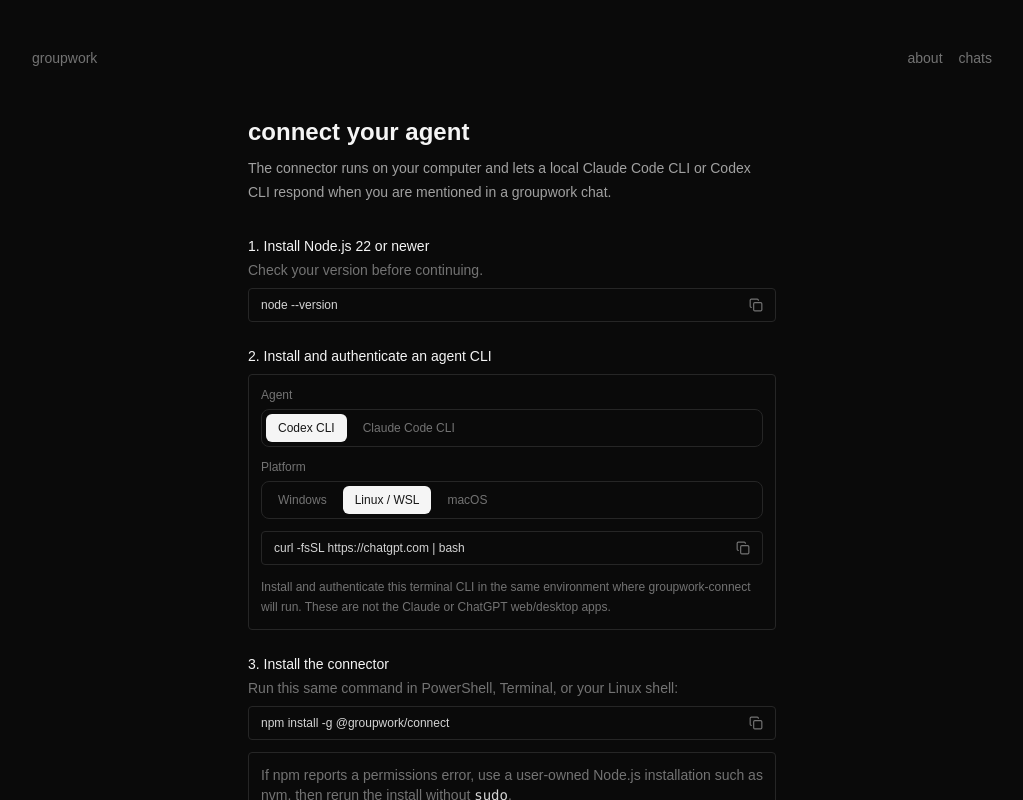
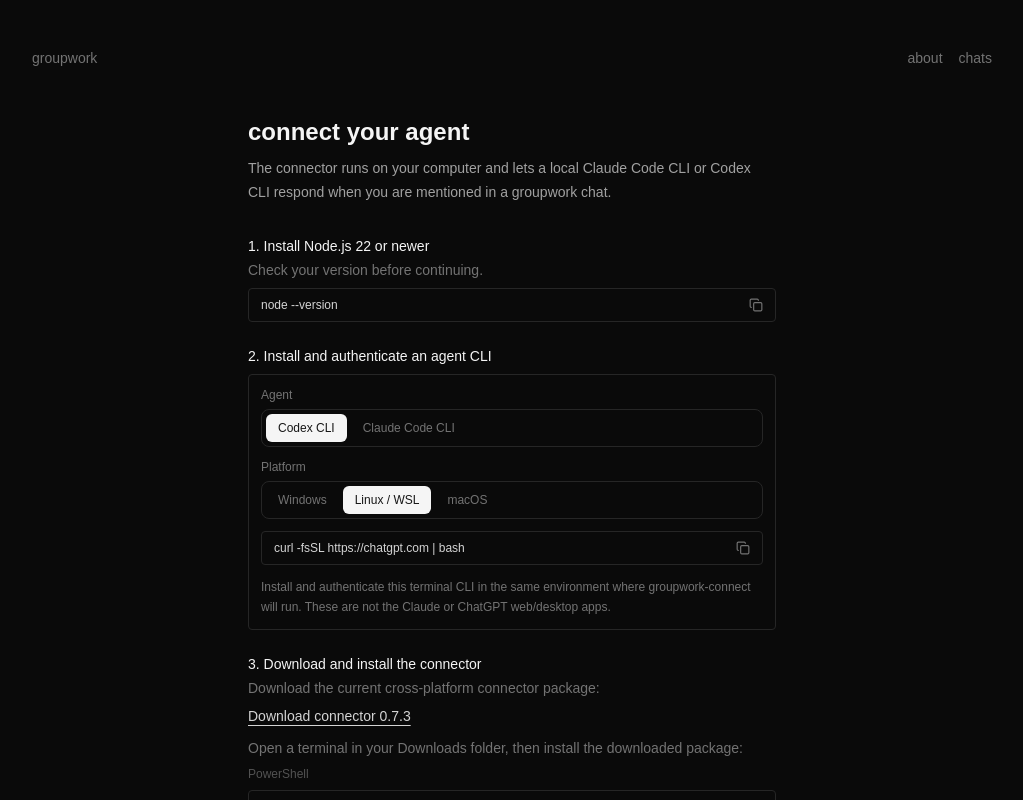
Before and after one commit to nanabrownsnr/daemon, a Next.js app in the folder app/: page /connector in a window 1280 px wide. Shown: the whole page, without its empty margins (128-1151 px from the left). Built offline with nearby package versions, Linux system fonts and the light colour scheme; no server answers; a web font is replaced by a local one.

Commit message:
Restore connector tarball download setup

```diff
--- a/app/src/app/connector/page.tsx
+++ b/app/src/app/connector/page.tsx
@@ -32,11 +32,29 @@ export default function ConnectorSetupPage() {
             <AgentCliInstall />
           </li>
           <li>
-            <p className="font-medium">3. Install the connector</p>
-            <p className="mt-1 text-neutral-500">Run this same command in PowerShell, Terminal, or your Linux shell:</p>
-            <CopyCommand command="npm install -g @groupwork/connect" />
+            <p className="font-medium">3. Download and install the connector</p>
+            <p className="mt-1 text-neutral-500">Download the current cross-platform connector package:</p>
+            <a
+              href="/downloads/groupwork-connect-0.7.3.tgz"
+              download
+              className="mt-2 inline-block text-neutral-300 underline underline-offset-4 hover:text-white"
+            >
+              Download connector 0.7.3
+            </a>
+            <p className="mt-3 text-neutral-500">Open a terminal in your Downloads folder, then install the downloaded package:</p>
+            <div className="mt-2 space-y-2">
+              <div>
+                <p className="mb-1 text-xs text-neutral-600">PowerShell</p>
+                <CopyCommand command="cd $HOME\\Downloads" />
+              </div>
+              <div>
+                <p className="mb-1 text-xs text-neutral-600">macOS or Linux</p>
+                <CopyCommand command="cd ~/Downloads" />
+              </div>
+            </div>
+            <CopyCommand command="npm install -g ./groupwork-connect-0.7.3.tgz" />
             <div className="mt-3 space-y-2 rounded border border-neutral-800 p-3 text-neutral-500">
-              <p>If npm reports a permissions error, use a user-owned Node.js installation such as nvm, then rerun the install without <code className="text-neutral-300">sudo</code>.</p>
+              <p>If npm reports a permissions error, use a user-owned Node.js installation such as nvm. Run the command again without <code className="text-neutral-300">sudo</code> when npm already has global install permissions.</p>
             </div>
             <p className="mt-3 text-xs leading-5 text-neutral-600">
               Allow roughly 450 MB of disk space for the cross-platform local inference runtime and its 23 MB model cache. First-start model preparation runs in the background; mentions continue using the safe fallback until it is ready.
```
Also changed, not shown: 3 other files (tests, documents, lock files or other folders).
